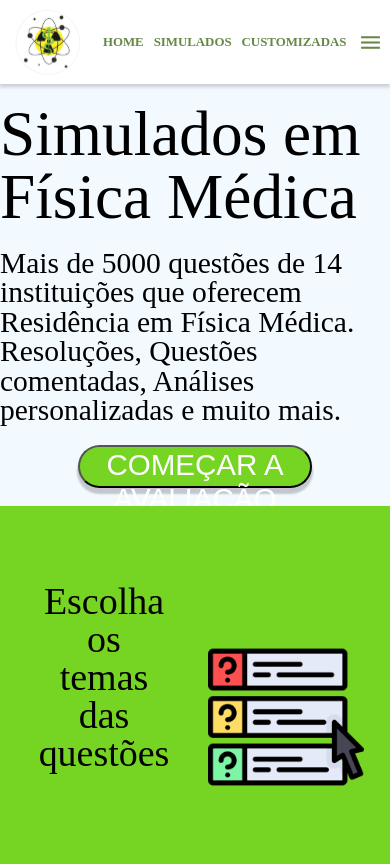
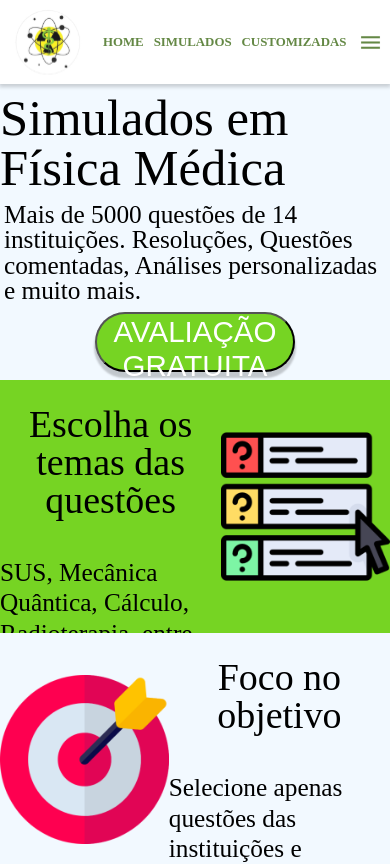
Before and after one commit to GDMeira/SimulAiFrontend, a React (Vite) app: page / in a window 390 px wide. Shown: the top 864 px of the page. Built offline with nearby package versions, Linux system fonts and the light colour scheme.

Commit message:
fix: corrigida a responsividade da tela home.

```diff
--- a/src/pages/HomePage/HomePage.jsx
+++ b/src/pages/HomePage/HomePage.jsx
@@ -4,18 +4,30 @@ import objetivo from './images/objetivo.png';
 import desempenho from './images/desempenho.png';
 import { useNavigate } from "react-router-dom";
 import Post from "./Post";
+import { pages } from "../../routes/routes";
 
 
 export default function HomePage({colors}) {
     const navigate = useNavigate();
 
-    const posts = [
+    const desktopPosts = [
         {title:'Simulados em Física Médica', text:'Mais de 5000 questões de 14 instituições que oferecem Residência em Física Médica. Resoluções, Questões comentadas, Análises personalizadas e muito mais.', image:undefined, button:'COMEÇAR A AVALIAÇÃO GRATUITA', path:'/LoginPage'},
-        {title:'Escolha os temas das questões', text:'Uma dos maiores diferenciais do portal Física Médica Brasil é a possibilidade de escolher os temas das questões que deseja treinar como SUS, Mecânica Quântica, Cálculo, Radioterapia, entre outros.', image:questoes, button:'', path:''},
+        {title:'Escolha os temas das questões', text:'Um dos maiores diferenciais do portal Física Médica Brasil é a possibilidade de escolher os temas das questões que deseja treinar como SUS, Mecânica Quântica, Cálculo, Radioterapia, entre outros.', image:questoes, button:'', path:''},
         {title:'Foco no objetivo', text:'Selecione apenas questões das instituições e hospitais que tenha interesse. Nossos simulados tem  um banco de questões de mais de 10 instituições e, entre elas, HACC, HCUSP,  HSL, INCA, entre outras.', image:objetivo, button:'', path:''},
         {title:'Melhore seu desempenho', text:'Com base no histórico de questões respondidas, veja quais temas ou instituições têm as menores assertividades. Assim, é crie simulados totalmente personalizados para melhorar seu desempenho.', image:desempenho , button:'', path:''},
         {title:'Prepare-se para a Prova de Residência', text:'', image: undefined, button:'COMEÇAR A AVALIAÇÃO GRATUITA', path:'/LoginPage'}
     ];
+
+    const mobilePosts = [
+        {title:'Simulados em Física Médica', text:'Mais de 5000 questões de 14 instituições. Resoluções, Questões comentadas, Análises personalizadas e muito mais.', image:undefined, button:'AVALIAÇÃO GRATUITA', path:pages.signIn},
+        {title:'Escolha os temas das questões', text:'SUS, Mecânica Quântica, Cálculo, Radioterapia, entre outros.', image:questoes, button:'', path:''},
+        {title:'Foco no objetivo', text:'Selecione apenas questões das instituições e hospitais que tenha interesse.', image:objetivo, button:'', path:''},
+        {title:'Melhore seu desempenho', text:'Histórico de questões com análises personalisadas.', image:desempenho , button:'', path:''},
+        {title:'Prepare-se para a Prova de Residência', text:'', image: undefined, button:'AVALIAÇÃO GRATUITA', path:'/LoginPage'}
+    ];
+
+    const isMobile = window.innerWidth < 1200;
+    const posts = (isMobile ? mobilePosts : desktopPosts);
 
     return (
         <ContainerHomeSC>
--- a/src/pages/HomePage/Post.jsx
+++ b/src/pages/HomePage/Post.jsx
@@ -47,7 +47,7 @@ export default function Post({ position, post, colors }) {
 
 const PostTextSC = styled.div`
     width: 100%;
-    height: 50vh;
+    height: 35vh;
     display: flex;
     justify-content: space-evenly;
     align-items: center;
@@ -63,25 +63,37 @@ const PostTextSC = styled.div`
 
         h1 {
             font-size: 0.9em;
-            margin: 2em;
+            margin-top: 3vh;
+            margin-bottom: 1em;
             text-align: center;
         }
 
         p {
             font-size: 0.6em;
-            line-height: 2.5em;
+            line-height: 1.2em;
             text-align: left;
         }
     }
 
     img {
-        width: 40vw;
+        height: 33vh;
+    }
+
+    @media (max-width: 1200px) {
+        height: 30vh;
+        img {
+            height: 20vh;
+        }
+
+        div {
+            width: 60%;
+        }
     }
 `;
 
 const PostButtonSC = styled.div`
     width: 100%;
-    height: 50vh;
+    height: 35vh;
     display: flex;
     flex-direction: column;
     justify-content: space-evenly;
@@ -89,16 +101,19 @@ const PostButtonSC = styled.div`
     background-color: ${props => props.color.background};
 
     h1 {
-        font-size: 1.5em;
+        font-size: 1.2em;
     }
 
     p {
-        font-size: 0.7em;
+        font-size: 0.6em;
+        padding-left: 1%;
     }
 
     button {
-        width: 60%;
-        height: 11vw;
+        width: 30%;
+        height: 7vw;
+        min-width: 200px;
+        min-height: 60px;
         background-color: ${props => props.color.button};
         color: #fff;
         font-size: 0.7em;
```
